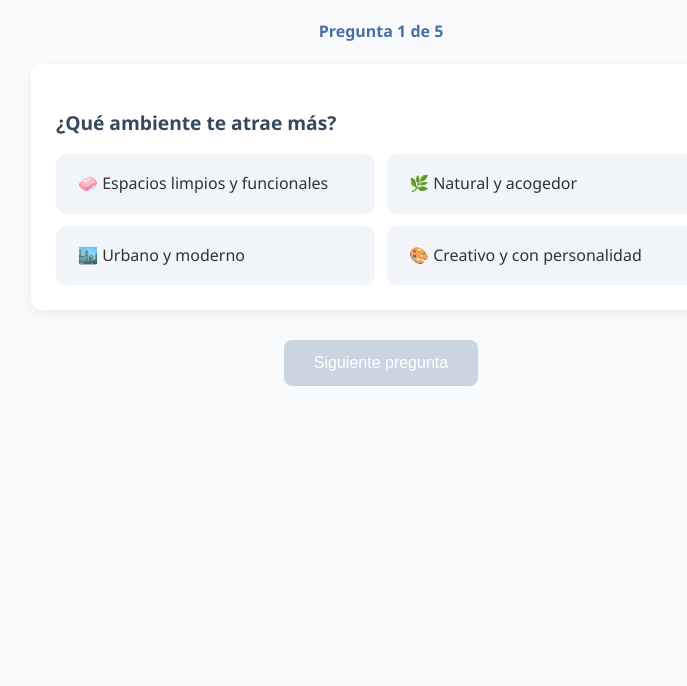
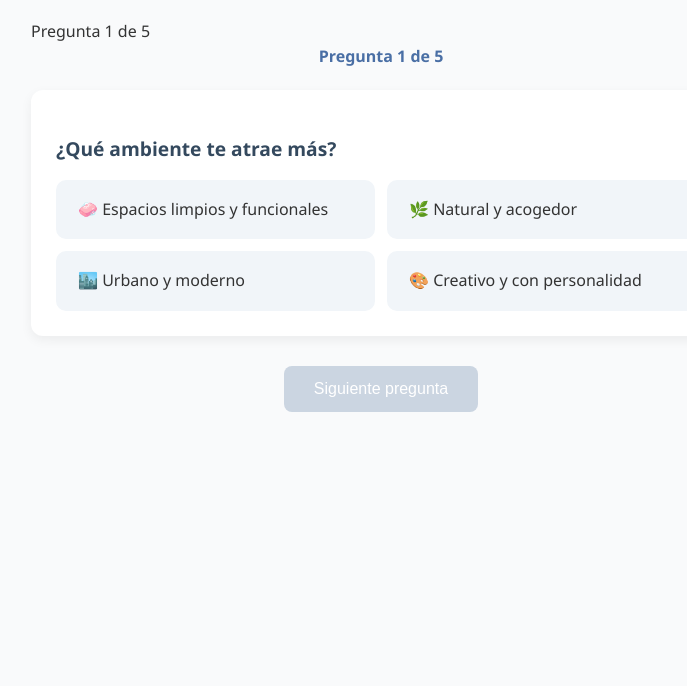
Before and after one commit to neto1895/quizDecosur78, a plain HTML site: page index.html in a window 1280 px wide. Shown: the part 114-800 px from the top of the page, without its empty margins (259-946 px from the left). Drawn offline with Linux system fonts and the light colour scheme.

Commit message:
barra de progreso

```diff
--- a/index.html
+++ b/index.html
@@ -9,6 +9,14 @@
 </head>
 <body>
     <h1>Descubre tu estilo decorativo ideal</h1>
+    <div class="progress-container">
+    <div class="progress-label">
+        Pregunta <span id="current-question">1</span> de <span id="total-questions">5</span>
+    </div>
+    <div class="progress-bar-bg">
+        <div class="progress-bar-fill" id="progress-bar"></div>
+    </div>
+</div>
     <div class="progress">
         Pregunta <span id="current-question">1</span> de <span id="total-questions">5</span>
     </div>
```
